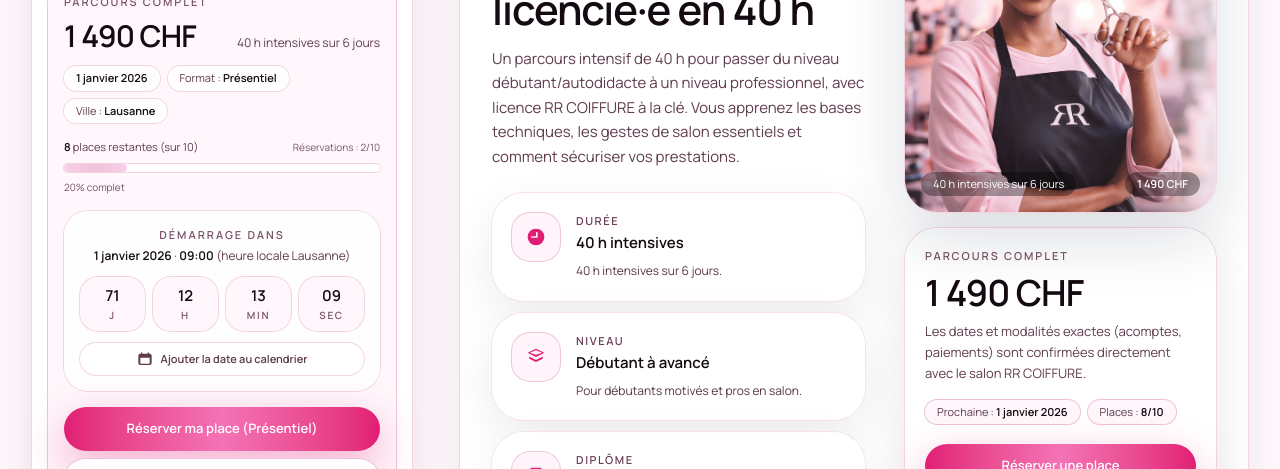
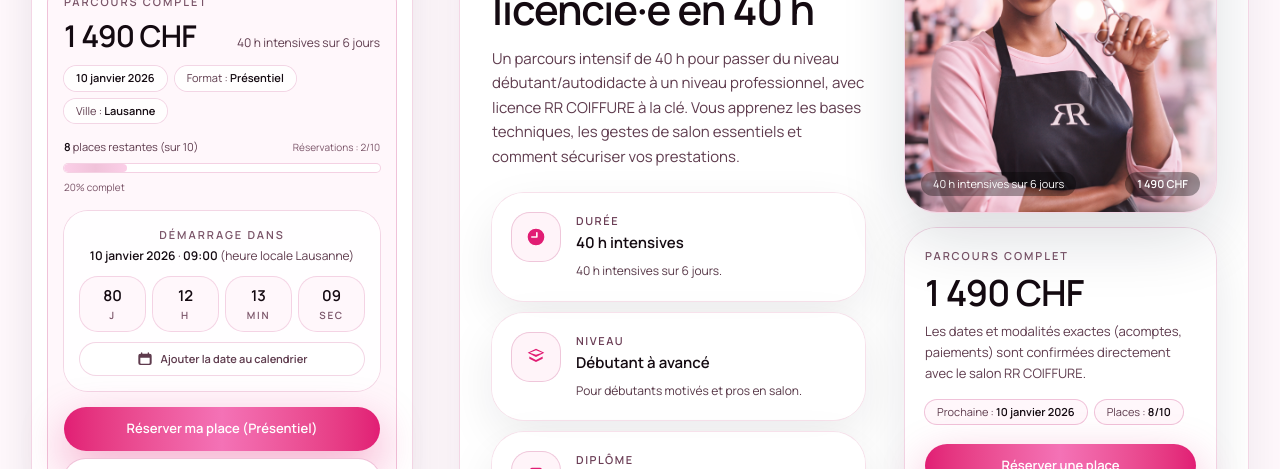
Before and after one commit to KOSMONDE/RR-COIFFURE, a Next.js app: page /formations in a window 1280 px wide. Shown: the part 279-748 px from the top of the page. Built offline with nearby package versions, Linux system fonts and the light colour scheme; no server answers; a web font is replaced by a local one.

Commit message:
Update formations content

```diff
--- a/app/formations/page.tsx
+++ b/app/formations/page.tsx
@@ -22,14 +22,14 @@ const training = {
 
 // ✅ UX: prochaines dates + places + compteur (cohérent Lausanne partout)
 const nextSession = {
-  startISO: "2026-01-01T09:00:00+01:00",
-  startLabel: "1 janvier 2026",
+  startISO: "2026-01-10T09:00:00+01:00",
+  startLabel: "10 janvier 2026",
   startTimeLabel: "09:00",
   city: "Lausanne",
   totalSeats: 10,
   seatsLeft: 8,
   // ✅ Google Calendar : timestamps (exemple 6 jours, fin à 17:00)
-  calendarDates: "20260101T090000/20260106T170000",
+  calendarDates: "20260110T090000/20260115T170000",
 }
 
 const modules = [
@@ -872,8 +872,8 @@ export default function FormationsContent() {
                       </div>
                     </div>
                     <div className="rounded-3xl bg-white/95 p-4 text-[13px] text-[#5E3B4D] ring-1 ring-[#F3D6E5]">
-                      <p className="italic">« Après la formation, j’ai enfin osé poser mes prix et arrêter de douter sur chaque diagnostic. »</p>
-                      <p className="mt-2 text-[12px] font-semibold text-[#140A11]">— Aïcha, coiffeuse en reconversion</p>
+                      <p className="italic">« J’ai gagné en technique et en confiance : mes rendez-vous sont plus fluides et mes clientes le remarquent. »</p>
+                      <p className="mt-2 text-[12px] font-semibold text-[#140A11]">— Leïla, coiffeuse indépendante</p>
                     </div>
                   </div>
                 </div>
@@ -897,7 +897,7 @@ export default function FormationsContent() {
                 <div className="mt-5 grid gap-4 sm:grid-cols-3">
                   {[
                     { t: "Travailler en sécurité", d: "Poser un diagnostic fiable, choisir une technique adaptée et éviter les erreurs." },
-                    { t: "Proposer des prestations complètes", d: "Construire un rendez-vous fluide, du premier contact aux conseils finaux." },
+                    { t: "Proposer des prestations", d: "Construire un rendez-vous fluide, du premier contact aux conseils finaux." },
                     { t: "Valoriser votre activité", d: "Poser vos prix, mettre en avant vos compétences et rassurer vos clientes." },
                   ].map((c) => (
                     <div key={c.t} className="rounded-4xl bg-[#FFF7FB] p-5 ring-1 ring-[#F0C2D9] shadow-[0_16px_40px_rgba(17,24,39,0.08)]">
```
